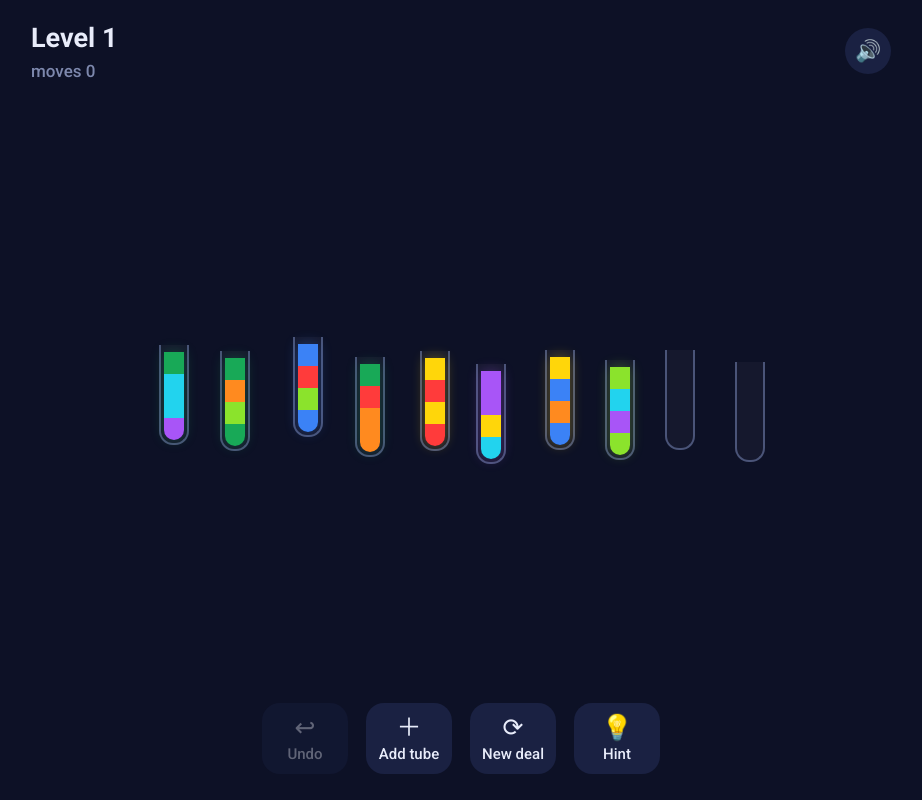
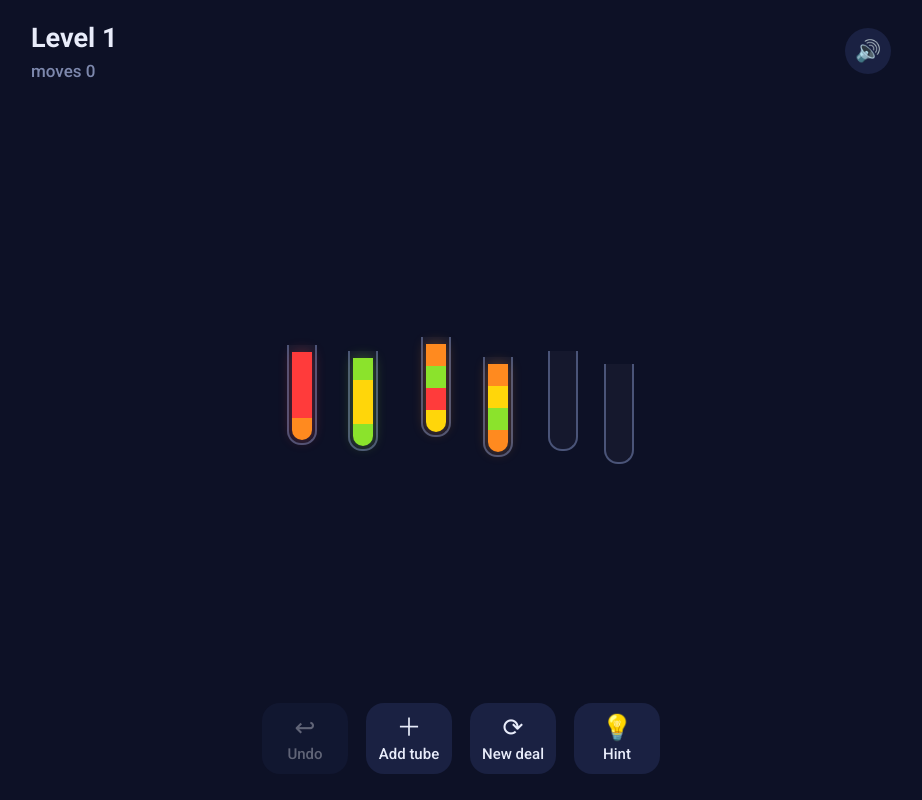
Before and after one commit to ketankshukla/water-sort, a Next.js app: page / in a window 1280 px wide. Shown: the whole page, without its empty margins (179-1101 px from the left). Built offline with nearby package versions, Linux system fonts and the light colour scheme.

Commit message:
Make early levels beatable (gentler color ramp) + auto-cork completed tubes

```diff
--- a/src/app/globals.css
+++ b/src/app/globals.css
@@ -77,6 +77,25 @@ body {
   animation: hintpulse 0.42s ease 3;
 }
 
+@keyframes corkpop {
+  0% {
+    transform: translateY(-16px) scale(0.9);
+    opacity: 0;
+  }
+  60% {
+    transform: translateY(3px) scale(1.04);
+    opacity: 1;
+  }
+  100% {
+    transform: translateY(0) scale(1);
+    opacity: 1;
+  }
+}
+
+.animate-corkpop {
+  animation: corkpop 0.32s ease-out;
+}
+
 @media (max-width: 520px) {
   :root {
     --tubew: 26px;
--- a/src/components/Tube.tsx
+++ b/src/components/Tube.tsx
@@ -60,6 +60,17 @@ export default function Tube({
           />
         ))}
       </div>
+
+      {done && (
+        <div
+          className="absolute left-[-4px] right-[-4px] top-[-9px] h-[14px] rounded-[5px] z-[2] animate-corkpop"
+          style={{
+            background: "linear-gradient(#d2a878, #a3743f 60%, #875e30)",
+            boxShadow: "0 2px 5px rgba(0,0,0,0.4), inset 0 1px 0 rgba(255,255,255,0.35)",
+          }}
+          aria-hidden="true"
+        />
+      )}
     </div>
   );
 }
--- a/src/lib/game.ts
+++ b/src/lib/game.ts
@@ -76,8 +76,10 @@ export function solve(start: Tube[], maxNodes = 300000): Move[] | null {
   return dfs() ? path.slice() : null;
 }
 
+// Gentle difficulty ramp so early levels are actually beatable:
+// L1-2: 4 colors, then +1 color every 2 levels, capped at the palette size.
 export function colorsForLevel(lv: number): number {
-  return Math.min(8 + Math.floor((lv - 1) / 2), PAL.length);
+  return Math.min(4 + Math.floor((lv - 1) / 2), PAL.length);
 }
 
 export function generateLevel(lv: number): { tubes: Tube[]; optimal: number } {
```
